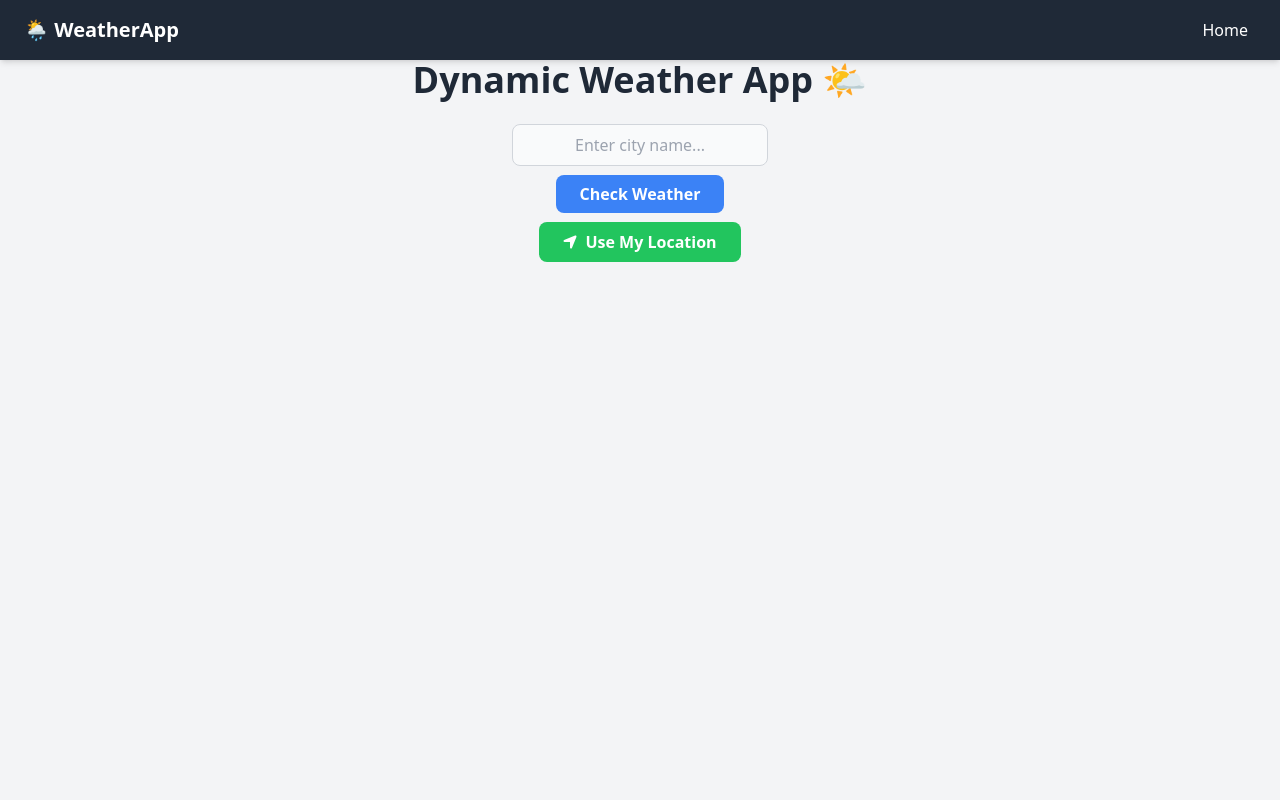
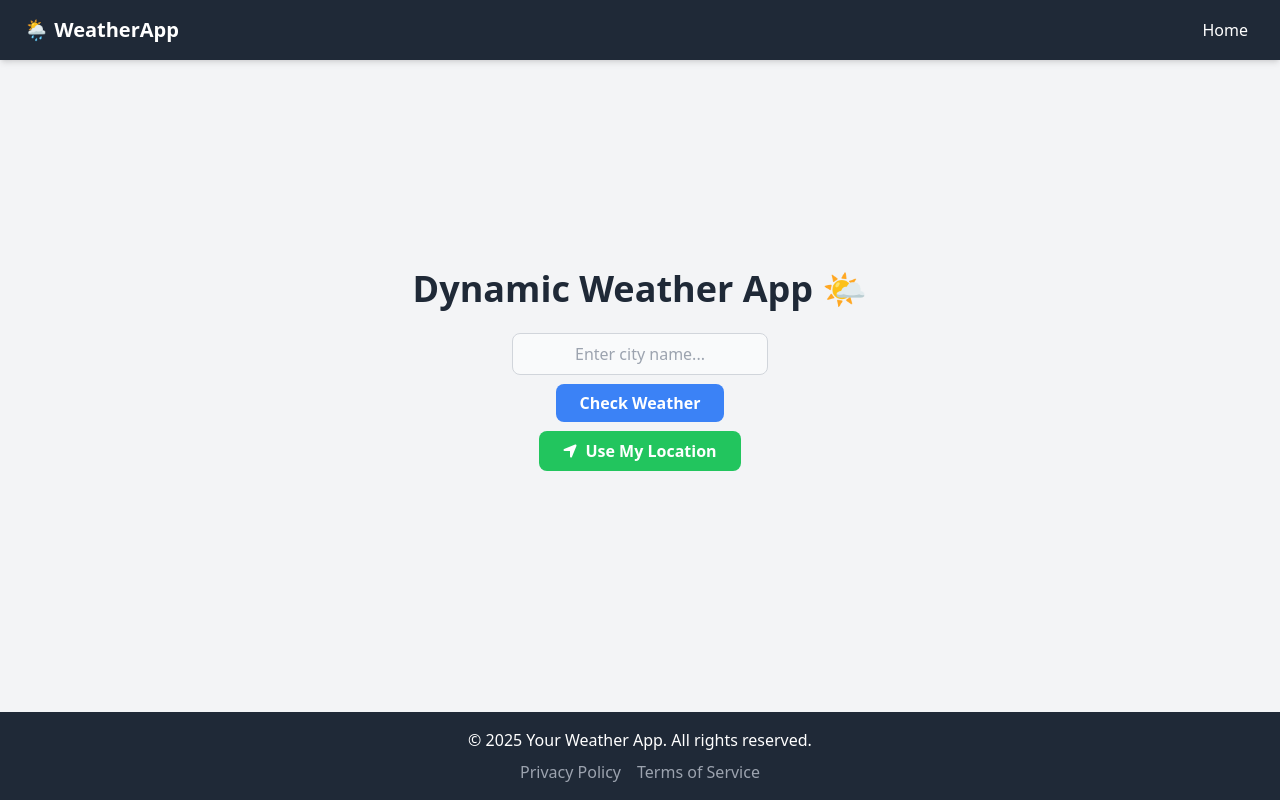
Before and after one commit to mariokreitz/DynamicWeatherApp, a React (Vite) app: page / in a window 1280 px wide. Built offline with nearby package versions, Linux system fonts and the light colour scheme; no server answers.

Commit message:
feat: wrap app in ThemeProvider and add Footer component for layout consistency

```diff
--- a/src/App.tsx
+++ b/src/App.tsx
@@ -1,21 +1,26 @@
-import { BrowserRouter as Router, Route, Routes } from "react-router-dom";
 import { WeatherProvider } from "./context/WeatherContext";
+import { ThemeProvider } from "./context/ThemeContext";
+import { BrowserRouter as Router, Routes, Route } from "react-router-dom";
 import Home from "./pages/Home";
 import CityWeather from "./pages/CityWeather";
 import Navbar from "./components/Navbar";
+import Footer from "./components/Footer";
 
 const App = () => {
   return (
     <WeatherProvider>
+      <ThemeProvider>
         <Router>
-        <div className="min-h-screen bg-gray-100 dark:bg-gray-900 text-gray-800 dark:text-gray-200">
+          <div className="min-h-screen flex flex-col justify-between bg-gray-100 dark:bg-gray-900 text-gray-800 dark:text-gray-200">
             <Navbar />
             <Routes>
               <Route path="/" element={<Home />} />
               <Route path="/city/:cityName" element={<CityWeather />} />
             </Routes>
+            <Footer />
           </div>
         </Router>
+      </ThemeProvider>
     </WeatherProvider>
   );
 };
```
Lines whose indentation alone changed are shown as unchanged.
